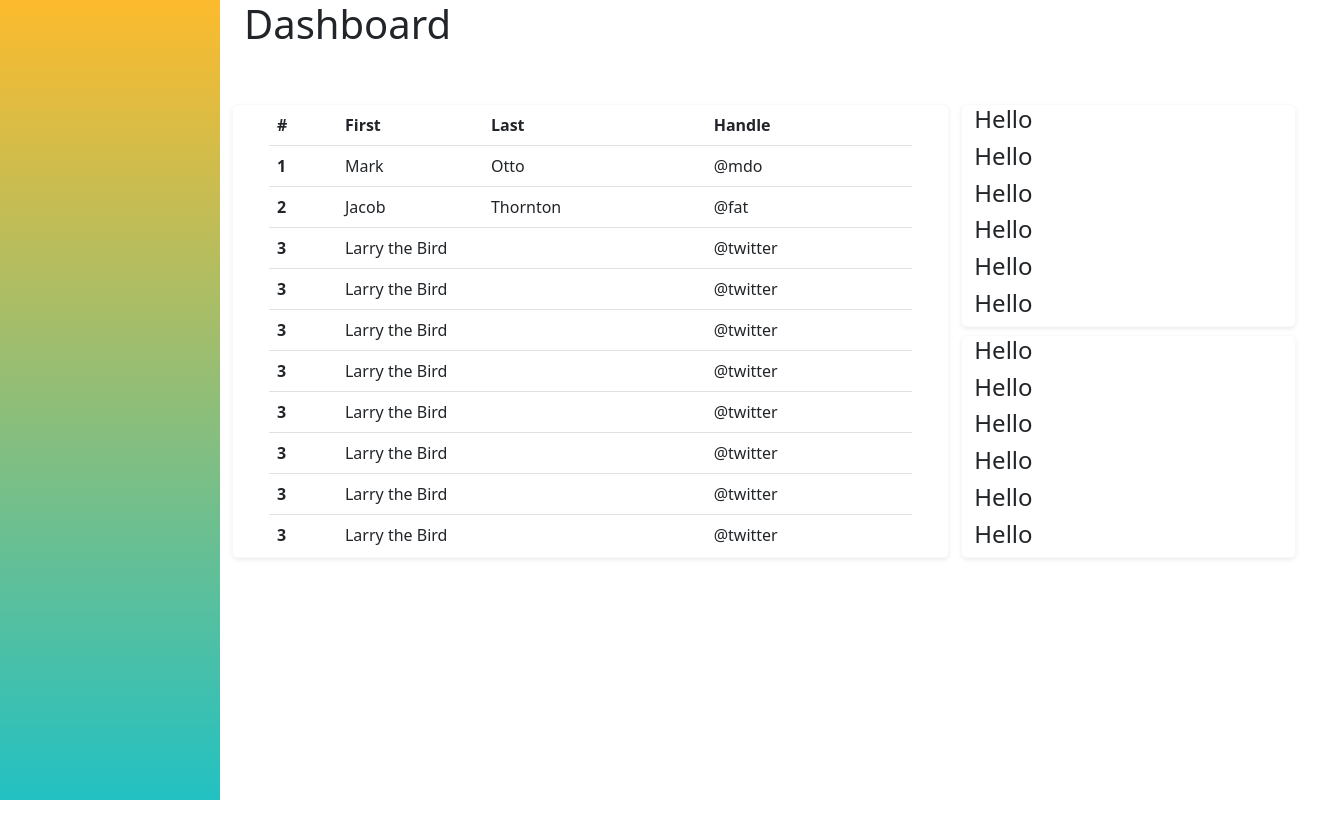
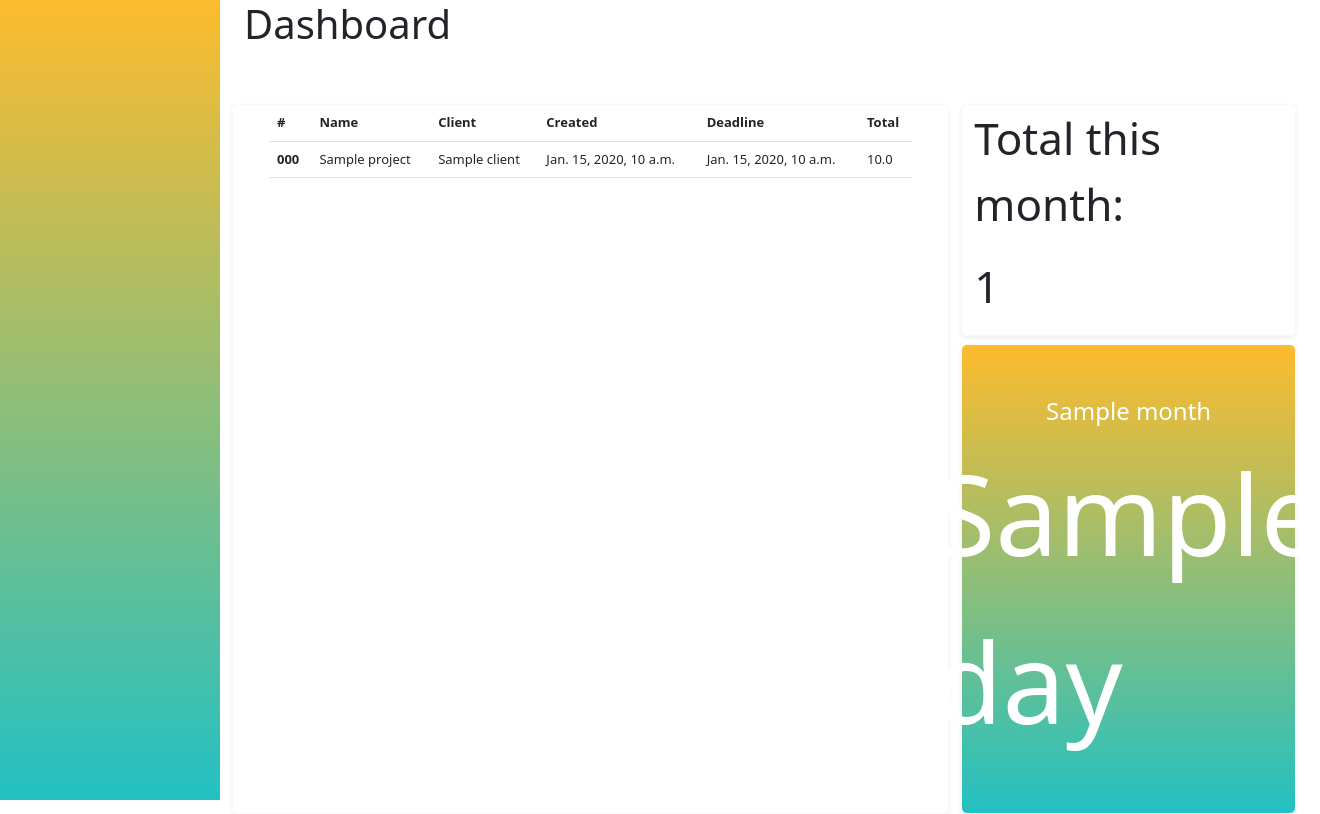
Before and after one commit to andywayde/fullstack-tms, a Django app: template my_tms/templates/my_tms/dashboard.html in a window 1320 px wide. Run offline with Django 4.2, Linux system fonts and the light colour scheme; tables that the repository leaves empty hold one stand-in row (values such as "Sample post"); the template is opened without the code that fills it: values that come from a table or form of the project are taken from there, most other values are stand-ins (such as "Sample title", 1, 10 or a date in 2020).

Commit message:
Add files via upload

```diff
--- a/my_tms/static/my_tms/style.css
+++ b/my_tms/static/my_tms/style.css
@@ -2,7 +2,7 @@ html, body {
     height: 100%;
 }
 
-#sidebar {
+#sidebar, #date-widget {
     background: rgb(34, 193, 195);
     background: linear-gradient(0deg, rgba(34, 193, 195, 1) 0%, rgba(253, 187, 45, 1) 100%);
 }
@@ -22,3 +22,21 @@ html, body {
     overflow: auto;
     display: inline-block;
 }
+
+.total-header {
+    font-size: 2.75rem;
+}
+
+table {
+    font-size: 13px;
+}
+
+#day {
+    font-size: 7rem;
+    color: white;
+}
+
+#month {
+    font-size: 1.5rem;
+    color: white;;
+}
--- a/my_tms/templates/my_tms/dashboard.html
+++ b/my_tms/templates/my_tms/dashboard.html
@@ -10,69 +10,24 @@
           <thead>
             <tr>
               <th scope="col">#</th>
-              <th scope="col">First</th>
-              <th scope="col">Last</th>
-              <th scope="col">Handle</th>
+              <th scope="col">Name</th>
+              <th scope="col">Client</th>
+              <th scope="col">Created</th>
+              <th scope="col">Deadline</th>
+              <th scope="col">Total</th>
             </tr>
           </thead>
           <tbody>
+            {% for project in active_projects %}
             <tr>
-              <th scope="row">1</th>
-              <td>Mark</td>
-              <td>Otto</td>
-              <td>@mdo</td>
+              <th scope="row">{{project.number}}</th>
+              <td>{{project.name}}</td>
+              <td>{{project.client}}</td>
+              <td>{{project.date_created}}</td>
+              <td>{{project.deadline}}</td>
+              <td>{{project.total}}</td>
             </tr>
-            <tr>
-              <th scope="row">2</th>
-              <td>Jacob</td>
-              <td>Thornton</td>
-              <td>@fat</td>
-            </tr>
-            <tr>
-              <th scope="row">3</th>
-              <td colspan="2">Larry the Bird</td>
-              <td>@twitter</td>
-            </tr>
-            <tr>
-              <th scope="row">3</th>
-              <td colspan="2">Larry the Bird</td>
-              <td>@twitter</td>
-            </tr>
-            <tr>
-              <th scope="row">3</th>
-              <td colspan="2">Larry the Bird</td>
-              <td>@twitter</td>
-            </tr>
-            <tr>
-              <th scope="row">3</th>
-              <td colspan="2">Larry the Bird</td>
-              <td>@twitter</td>
-            </tr>
-            <tr>
-              <th scope="row">3</th>
-              <td colspan="2">Larry the Bird</td>
-              <td>@twitter</td>
-            </tr>
-            <tr>
-              <th scope="row">3</th>
-              <td colspan="2">Larry the Bird</td>
-              <td>@twitter</td>
-            </tr>
-            <tr>
-              <th scope="row">3</th>
-              <td colspan="2">Larry the Bird</td>
-              <td>@twitter</td>
-            </tr>
-            <tr>
-              <th scope="row">3</th>
-              <td colspan="2">Larry the Bird</td>
-              <td>@twitter</td>
-            </tr>
-            <tr>
-              <th scope="row">3</th>
-              <td colspan="2">Larry the Bird</td>
-              <td>@twitter</td>
-            </tr>
+            {% endfor %}
           </tbody>
         </table>
       </div>
@@ -80,20 +35,19 @@
     <div class="col-4">
       <div class="row gy-2">
         <div class="col-12 border border-light rounded shadow-sm">
-          <h4>Hello</h4>
-          <h4>Hello</h4>
-          <h4>Hello</h4>
-          <h4>Hello</h4>
-          <h4>Hello</h4>
-          <h4>Hello</h4>
+          <p class="total-header">Total this month:</p>
+          <p class="total-header">{{ total_this_month }}</p>
         </div>
-        <div class="col-12 border border-light rounded shadow-sm">
-          <h4>Hello</h4>
-          <h4>Hello</h4>
-          <h4>Hello</h4>
-          <h4>Hello</h4>
-          <h4>Hello</h4>
-          <h4>Hello</h4>
+        <div
+          id="date-widget"
+          class="col-12 border border-light rounded shadow-sm p-5"
+        >
+          <div class="d-flex justify-content-center">
+            <span id="month">{{ month }}</span>
+          </div>
+          <div class="d-flex justify-content-center">
+            <span id="day">{{ day }}</span>
+          </div>
         </div>
       </div>
     </div>
```
Also changed, not shown: my_tms/views.py (+28 -2 lines), db.sqlite3, my_tms/migrations/0002_alter_project_options.py (added).
